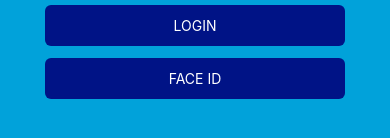
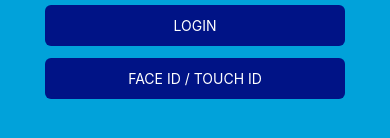
Before and after one commit to kuaqi/ytl-sea-pocket-app, a React Native app: screen /Main in a window 390 px wide. Shown: the part 370-508 px from the top of the page. Built offline with nearby package versions, Linux system fonts and the light colour scheme.

Commit message:
Integrate local biometric authentication

```diff
--- a/src/screens/LoginScreen.tsx
+++ b/src/screens/LoginScreen.tsx
@@ -1,6 +1,8 @@
 import { Pressable, StyleSheet, Text, View } from "react-native";
 import { StackNavigation } from "../navigation/StackNavigator";
 import { useNavigation } from "@react-navigation/native";
+import { BiometricUtils } from "../utils/BiometricUtils";
+import ReactNativeBiometrics from "react-native-biometrics";
 
 export default function LoginScreen() {
   const navigation = useNavigation<StackNavigation>()
@@ -10,8 +12,13 @@
     navigation.navigate('TransactionHistory')
   }
 
-  function onBiometricLogin() {
+  async function onBiometricLogin() {
     console.log('Face ID button pressed.')
+    const rnBiometrics = new ReactNativeBiometrics()
+    const result = await BiometricUtils.getLocalBiometry(rnBiometrics)
+    if (result) {
+      navigation.navigate('TransactionHistory')
+    }
   }
 
   function renderLoginButton(buttonTitle: string, loginMethod: Function) {
@@ -34,7 +41,7 @@
     <View style={styles.container}>
       {renderLoginButton('LOGIN', onLogin)}
       {renderPadding()}
-      {renderLoginButton('FACE ID', onBiometricLogin)}
+      {renderLoginButton('FACE ID / TOUCH ID', onBiometricLogin)}
     </View>
   );
 }
```
